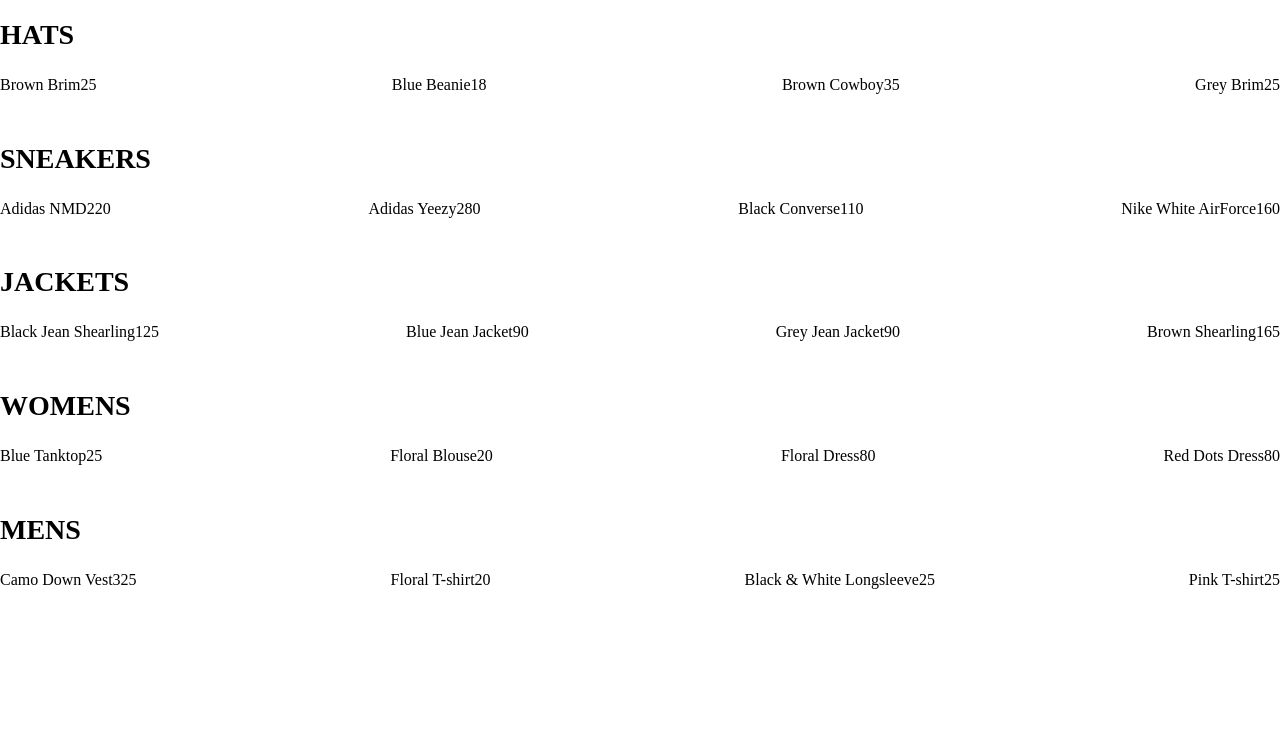
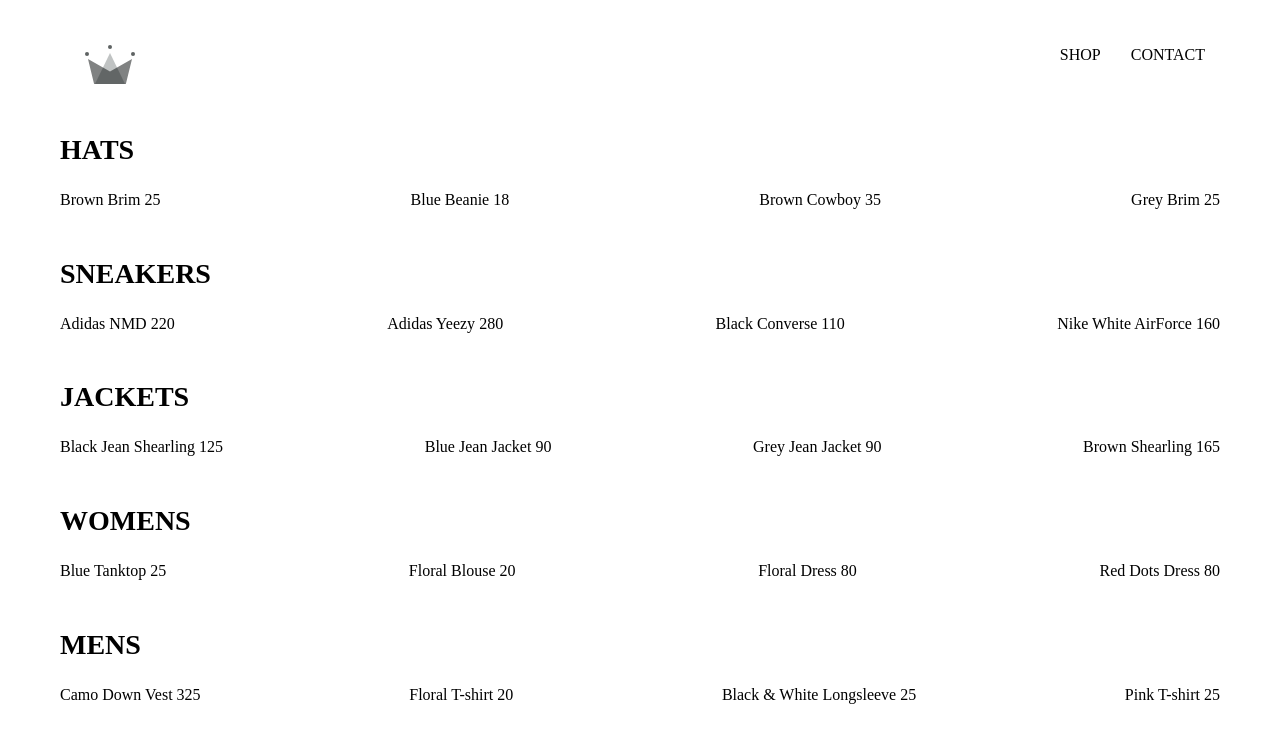
Before and after one commit to pisske/crwn-clothing, a React (Create React App) app: page /shop in a window 1280 px wide. Shown: the top 742 px of the page. Built offline with nearby package versions, Linux system fonts and the light colour scheme; grey boxes are pictures that could not be loaded.

Commit message:
adding header component and links to home, shop page and contact

```diff
--- a/src/App.css
+++ b/src/App.css
@@ -1,4 +1,11 @@
 body{
 
     font-family: 'Open Sans Condesed';
+    padding: 20px 60px;
 }
+
+a{
+
+    text-decoration: none;
+    color: black;
+}
--- a/src/App.js
+++ b/src/App.js
@@ -1,15 +1,19 @@
 import React from 'react';
-import { Route } from 'react-router-dom';
+import { Switch, Route } from 'react-router-dom';
 import './App.css';
 import HomePage from './pages/homepage/homepage.component';
 import ShopPage from './pages/shop/shop.component';
+import Header from './components/header/header-component';
 
 
 function App() {
   return (
     <div>
+    <Header/>
+    <Switch>
   <Route exact path='/' component={HomePage}/>
   <Route path='/shop' component={ShopPage}/>
+  </Switch>
     </div>
   );
 }
--- a/src/components/collection-item/collection-item.component.jsx
+++ b/src/components/collection-item/collection-item.component.jsx
@@ -9,19 +9,20 @@ const CollectionItem = ({id, name, price, imageUrl})=>(
           <div
             className='image'
             style={{
-         backgroundImage: `(url${imageUrl})`
+
+              backgroundImage:`url(${imageUrl})`
             }}
           />
           <div className='collection-footer'>
           <span className='name'>{name}</span>
-       <span className='price'>{price}</span>
+          <span className='price'> {price}</span>
+
+          </div>
+
 
 
 
    </div>
-
-   </div>
-
 )
 
 export default CollectionItem;
--- a/src/components/collection-preview/collection-preview.component.jsx
+++ b/src/components/collection-preview/collection-preview.component.jsx
@@ -11,7 +11,7 @@ const CollectionPreview=({title,items})=>(
     {items
         .filter((item, idx)=>idx<4)
         .map(({id, ...otherItemProps })=>(
-        <CollectionItem key={id} { ...otherItemProps }/>
+        <CollectionItem key={id} {...otherItemProps}/>
     ))}
 
 
--- a/src/components/directory/directory.component.jsx
+++ b/src/components/directory/directory.component.jsx
@@ -63,4 +63,5 @@ class Directory extends React.Component{
 }
 
 
-export default Directory;
+
+     export default Directory;
--- /dev/null
+++ b/src/components/header/header-component.jsx
@@ -0,0 +1,27 @@
+import React from 'react';
+import { Link } from 'react-router-dom';
+import { ReactComponent as Logo } from '../../assets/original.svg';
+import './header.style.scss';
+
+
+
+const Header =()=>(
+
+     <div className='header'>
+
+        <Link className='logo-container' to="/">
+           <Logo className='logo'/>
+        </Link>
+           <div className='options'>
+             <Link className='option' to='/shop'>
+             SHOP
+             </Link>
+             <Link className='option' to='/shop'>
+             CONTACT
+             </Link>
+             </div>
+        </div>
+
+)
+
+export default Header;
--- /dev/null
+++ b/src/components/header/header.style.scss
@@ -0,0 +1,25 @@
+.header {
+    height: 70px;
+    width: 100%;
+    display: flex;
+    justify-content: space-between;
+    margin-bottom: 25px;
+
+    .logo-container {
+      height: 100%;
+      width: 70px;
+      padding: 25px;
+    }
+
+    .options {
+      width: 50%;
+      height: 100%;
+      display: flex;
+      align-items: center;
+      justify-content: flex-end;
+
+      .option {
+        padding: 10px 15px;
+      }
+    }
+  }
```
Also changed, not shown: src/assets/original.svg (added), src/components/collection-preview/collection-preview.style.scss (indentation only). Lines whose indentation alone changed are shown as unchanged.
